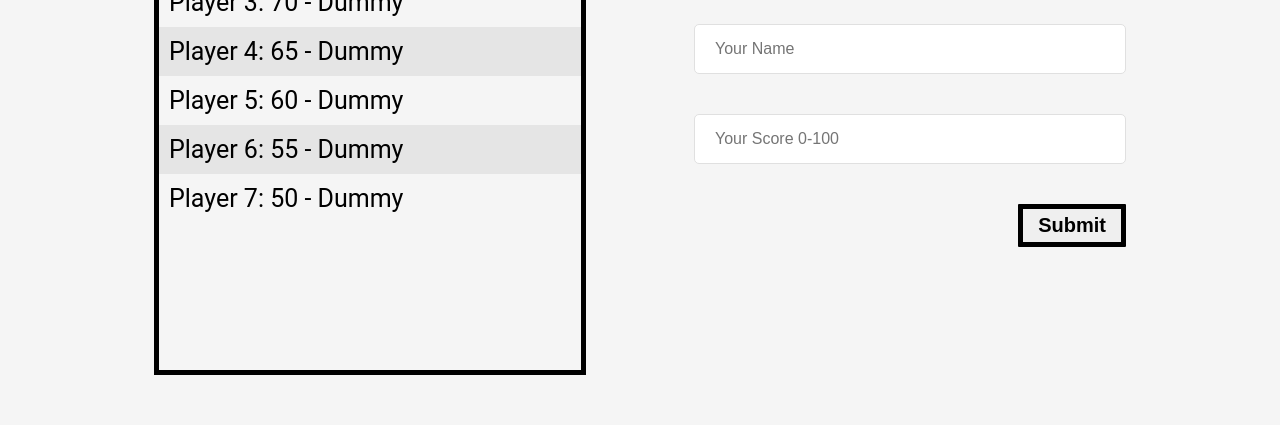
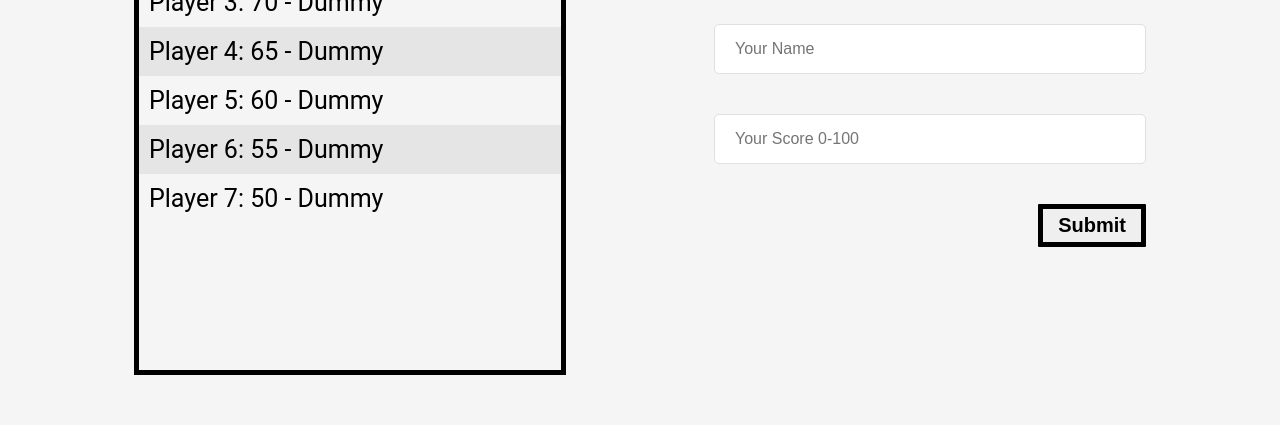
Before and after one commit to Abdulwhbhussain/Leader-Board-Microverse, a website built with webpack: page src/index.html in a window 1280 px wide. Shown: the part 427-852 px from the top of the page. Built offline with nearby package versions, Linux system fonts and the light colour scheme; no server answers.

Commit message:
quick fix of css

```diff
--- a/src/index.css
+++ b/src/index.css
@@ -33,6 +33,8 @@ body {
   flex-direction: row;
   align-items: center;
   justify-content: space-around;
+  flex-wrap: wrap;
+  gap: 80px;
 
   /* border: 1px solid blue; */
 }
--- a/src/modules/left-block/left-block.css
+++ b/src/modules/left-block/left-block.css
@@ -1,5 +1,6 @@
 .left-block {
   width: 40%;
+  min-width: 300px;
 }
 
 .left-block-head-wrapper {
--- a/src/modules/right-block/right-block.css
+++ b/src/modules/right-block/right-block.css
@@ -1,5 +1,6 @@
 .right-block {
   width: 40%;
+  min-width: 300px;
   display: flex;
   flex-direction: column;
   gap: 40px;
```
Also changed, not shown: dist/main.js.
